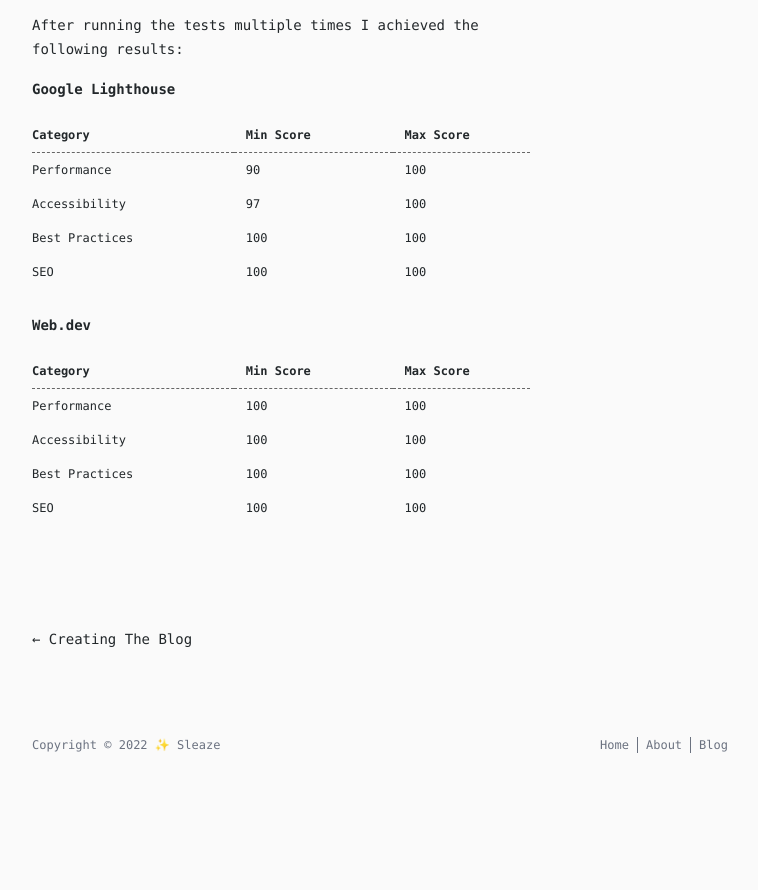
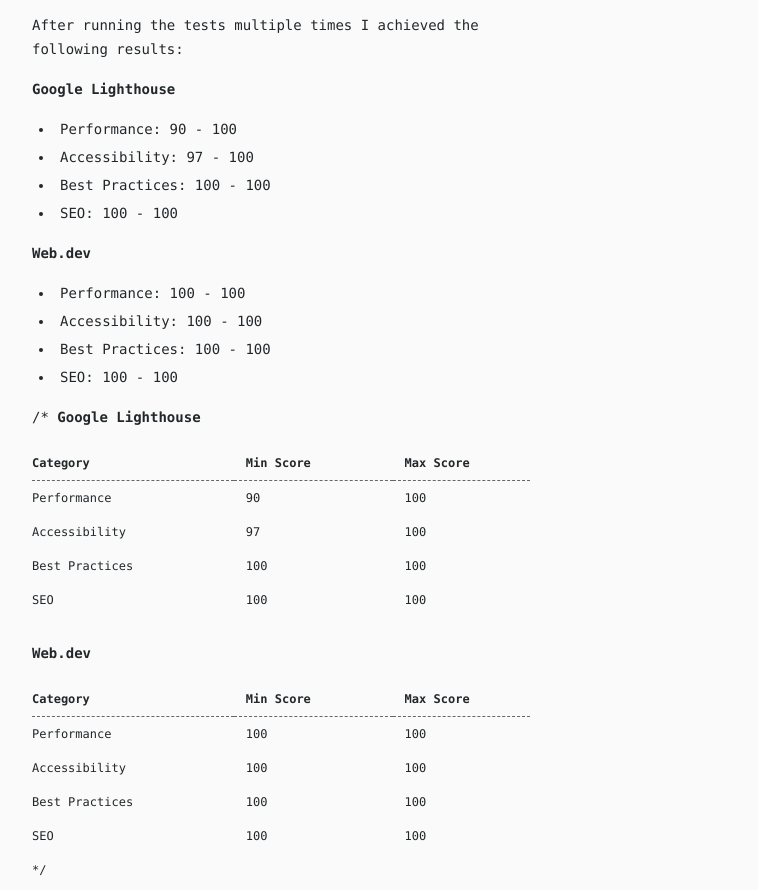
Before and after one commit to SleazeStiKs/SleazeStiKs.github.io, an Astro site: page /posts/switching-to-astro in a window 1280 px wide. Shown: the part 885-1775 px from the top of the page, without its empty margins (256-1014 px from the left). Before the commit the page ends 1654 px from the top, so only its background shows below. Built offline with nearby package versions, Linux system fonts and the light colour scheme; Astro itself is replaced by a stand-in of ours; some packages are replaced by stand-ins of ours.

Commit message:
Update switching-to-astro.mdx
Changed table to list

```diff
--- a/src/pages/posts/switching-to-astro.mdx
+++ b/src/pages/posts/switching-to-astro.mdx
@@ -35,6 +35,22 @@
 
 **Google Lighthouse**
 
+-  Performance: 90 - 100
+-  Accessibility: 97 - 100
+-  Best Practices: 100 - 100
+-  SEO: 100 - 100
+
+**Web.dev**
+
+-   Performance: 100 - 100
+-   Accessibility: 100 - 100
+-   Best Practices: 100 - 100
+-   SEO: 100 - 100
+
+
+/*
+**Google Lighthouse**
+
 | Category       | Min Score | Max Score |
 | -------------- | --------- | --------- |
 | Performance    | 90        | 100       |
@@ -51,3 +67,4 @@
 | Accessibility  | 100       | 100       |
 | Best Practices | 100       | 100       |
 | SEO            | 100       | 100       |
+*/
```
